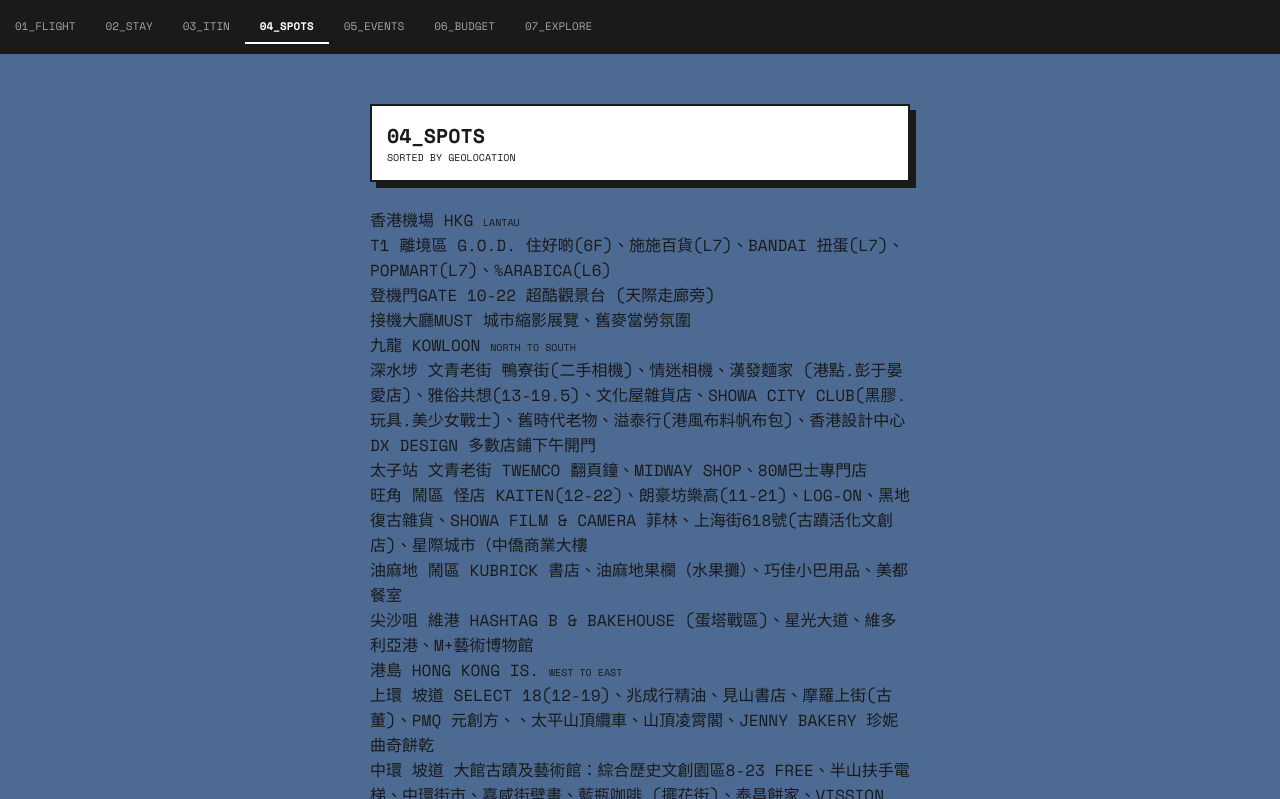
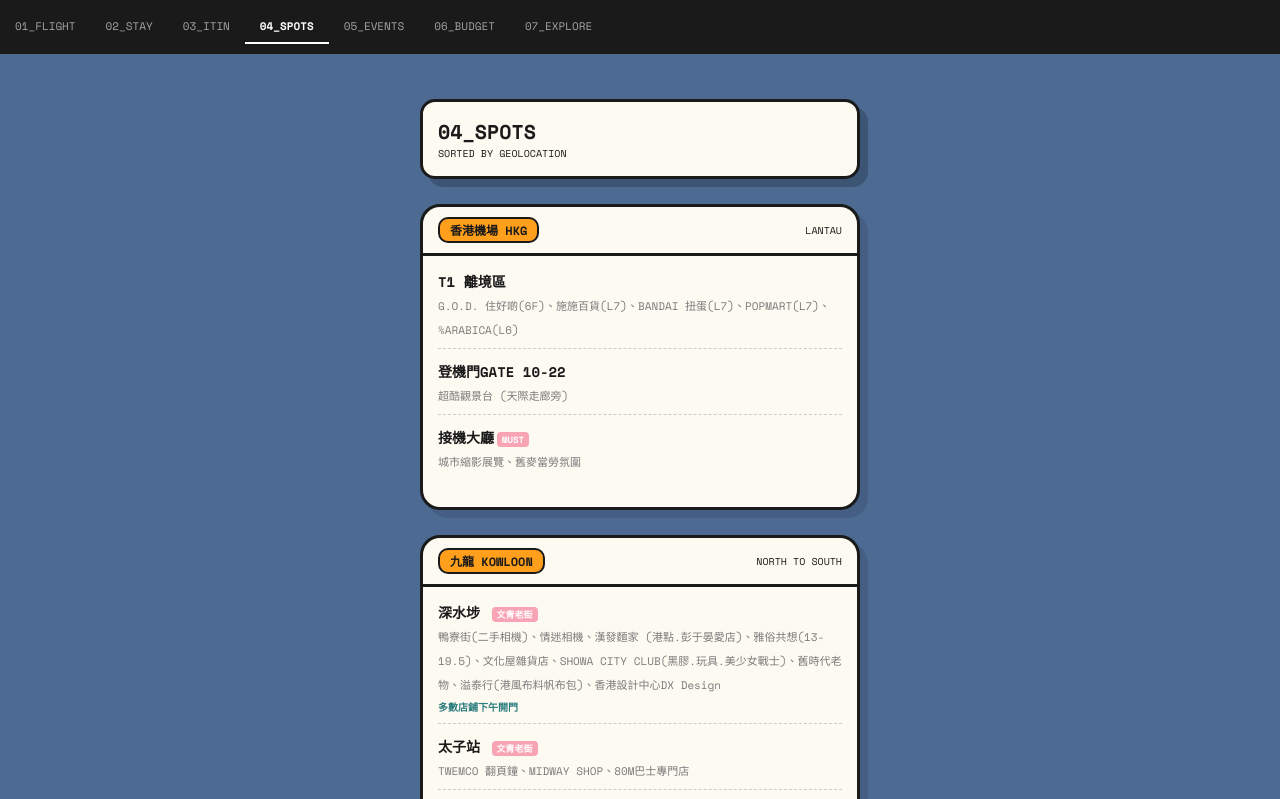
Before and after one commit to albeelee2/HK-travel-itin-2026, a plain HTML site: page index.html in a window 1280 px wide. Both pictures are taken after a click on the button "04_SPOTS". Shown: the top 799 px of the page. Drawn offline with nearby package versions, Linux system fonts and the light colour scheme.

Commit message:
Add files via upload

```diff
--- a/index.html
+++ b/index.html
@@ -653,6 +653,51 @@
         </div>
     </div>
 </div>
+<style>
+  /* --- 04_SPOTS 復古插畫風樣式 --- */
+#spots .page-container { max-width: 480px; margin: 0 auto; padding: 20px; }
+
+#spots header {
+    background: #fdfaf1; border: 3px solid var(--black);
+    border-radius: 15px; padding: 15px; margin-bottom: 25px;
+    box-shadow: 8px 8px 0px rgba(0,0,0,0.2);
+}
+
+#spots .spot-section {
+    background: #fdfaf1; /* 象牙白 */
+    border: 3px solid var(--black);
+    border-radius: 20px;
+    margin-bottom: 25px;
+    box-shadow: 8px 8px 0px rgba(0,0,0,0.1);
+    overflow: hidden;
+}
+
+#spots .section-header {
+    padding: 10px 15px;
+    border-bottom: 3px solid var(--black);
+    display: flex; justify-content: space-between; align-items: center;
+}
+
+#spots .hk-label { background: #ff9f1c; padding: 2px 10px; border-radius: 10px; font-weight: bold; border: 2px solid var(--black); font-size: 12px; }
+#spots .mo-label { background: #ffde22; padding: 2px 10px; border-radius: 10px; font-weight: bold; border: 2px solid var(--black); font-size: 12px; }
+
+#spots .section-body { padding: 15px; }
+
+#spots .spot-item {
+    margin-bottom: 12px;
+    border-bottom: 1px dashed #ccc;
+    padding-bottom: 8px;
+    text-transform: none; /* 讓景點介紹可以顯示小寫，更易讀 */
+}
+#spots .spot-item:last-child { border-bottom: none; }
+
+#spots .spot-name { font-weight: bold; color: #1a1a1a; display: block; font-size: 14px; text-transform: uppercase; }
+#spots .spot-info { font-size: 11px; color: #7a7a7a; line-height: 1.4; margin-top: 4px; }
+#spots .transport-note { color: #2a7b7d; font-weight: bold; font-size: 10px; margin-top: 4px; display: block; }
+#spots .pink-tag { color: white; background: #f8a4b4; font-size: 9px; padding: 1px 5px; border-radius: 4px; margin-left: 3px; vertical-align: middle; }
+
+#spots .night-view { background: #1a1a1a; color: #fff; border-radius: 10px; padding: 15px; margin-top: 10px; }
+</style>
 
 <div id="events" class="tab-content" style="padding: 20px; font-family: 'Space Mono', monospace;">
 
@@ -907,37 +952,37 @@
 
         <section class="spot-magazine-block">
             <div class="spot-img-container">
-                <img src="https://images.unsplash.com/photo-1554492548-66270830491a?q=80&w=800" class="spot-img">
+                <img src="https://images.unsplash.com/photo-1590668451500-674ec68b28bd?q=80&w=2938&auto=format&fit=crop&ixlib=rb-4.1.0&ixid=M3wxMjA3fDB8MHxwaG90by1wYWdlfHx8fGVufDB8fHx8fA%3D%3D" class="spot-img">
                 <span class="spot-label">#01 MONG KOK</span>
             </div>
             <div class="spot-text-content">
                 <h3 class="spot-h3">旺角：老港味的垂直生活</h3>
-                <p class="spot-p">入住平安大廈是一場冒險。在熙來攘往的彌敦道旁，走進<b>「黑地」</b>挑選一只搪瓷杯，或是到星際城市尋找一台底片相機。這就是 City Boy 的旅行態度：在混亂中尋找質感。</p>
+                <p class="spot-p">入住平安大廈是一場冒險，在熙來攘往的彌敦道旁，走進<b>「黑地」</b>挑選一只搪瓷杯，或是到「星際城市」尋找一台底片相機。這就是 City Girl的旅行態度：在混亂中尋找質感。</p>
                 <div class="spot-meta">📍 旺角站 / 平安大廈 / 黑地</div>
             </div>
         </section>
 
         <section class="spot-magazine-block row-reverse">
             <div class="spot-img-container small">
-                <img src="https://images.unsplash.com/photo-1542301197-ec6af60096cd?q=80&w=800" class="spot-img">
-                <span class="spot-label" style="background:#4c6a92">#02 SSP</span>
+                <img src="https://images.unsplash.com/photo-1564041534084-1be7805e684f?q=80&w=2940&auto=format&fit=crop&ixlib=rb-4.1.0&ixid=M3wxMjA3fDB8MHxwaG90by1wYWdlfHx8fGVufDB8fHx8fA%3D%3D" class="spot-img">
+                <span class="spot-label" style="background:#4c6a92">#02 Sham Shui Po</span>
             </div>
             <div class="spot-text-content">
                 <h3 class="spot-h3">深水埗：雅俗共想的選物</h3>
-                <p class="spot-p">鴨寮街不只有電子零件，<b>「雅俗共想」</b>裡的黑膠與舊雜誌才是靈魂。買一份合益泰豬腸粉，坐在路邊觀察這座城市的脈動。</p>
+                <p class="spot-p">近年變身文青天堂，這裡沒有閃亮的摩天大樓，取而代之的是充滿歷史韻味的樸素建築，亦有不少型格咖啡店、當代藝術空間、特色小店等，保留著舊日的風情。</p>
                 <div class="spot-meta">📍 深水埗 C2 出口 / 雅俗共想</div>
             </div>
         </section>
 
         <section class="spot-magazine-block special-accent">
             <div class="spot-img-container">
-                <img src="https://images.unsplash.com/photo-1533423851083-02f5e27a6c93?q=80&w=800" class="spot-img">
+                <img src="https://images.unsplash.com/photo-1701410478990-c44c24d9f6a1?q=80&w=2940&auto=format&fit=crop&ixlib=rb-4.1.0&ixid=M3wxMjA3fDB8MHxwaG90by1wYWdlfHx8fGVufDB8fHx8fA%3D%3D" class="spot-img">
                 <span class="spot-label" style="background:#e94e77">#03 DISNEY</span>
             </div>
             <div class="spot-text-content">
-                <h3 class="spot-h3">迪士尼：夢幻與現代的交織</h3>
+                <h3 class="spot-h3">迪士尼：夢幻國度</h3>
                 <p class="spot-p">World of Frozen 開幕後，這裡是必經之地。除了設施，園內的字體設計與色彩配置也值得 City Boy 留心紀錄。</p>
-                <div class="spot-meta">📍 迪士尼線 / 魔雪奇緣世界</div>
+                <div class="spot-meta">📍 迪士尼線 / 冰雪奇緣世界</div>
             </div>
         </section>
 
```
